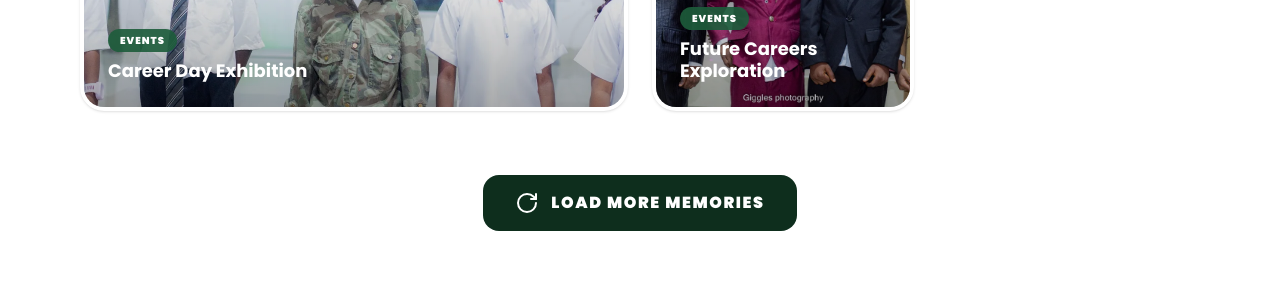
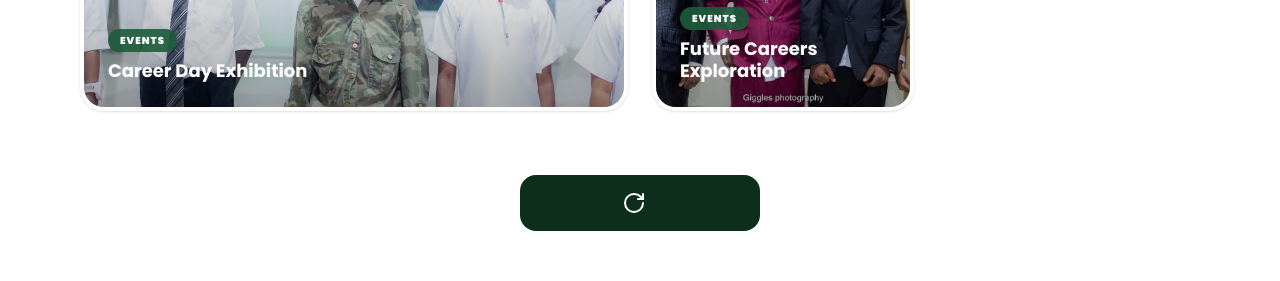
Before and after one commit to Ireoluuwa/elshaddaibaptistschools-ui, a Next.js app: page /gallery in a window 1280 px wide. Shown: the part 1510-1791 px from the top of the page. Built offline with nearby package versions, Linux system fonts and the light colour scheme; no server answers.

Commit message:
fix: update load more button styling and remove redundant text label

```diff
--- a/components/gallery/GalleryGrid.tsx
+++ b/components/gallery/GalleryGrid.tsx
@@ -64,10 +64,10 @@ const GalleryGrid = () => {
         <div className="mt-16 flex justify-center">
           <button
             onClick={() => setVisible((v) => v + LOAD_MORE_COUNT)}
-            className="flex h-14 min-w-60 cursor-pointer items-center justify-center overflow-hidden rounded-2xl bg-secondary px-8 text-white text-base font-black tracking-widest transition-all hover:bg-primary hover:rotate-1 hover:shadow-xl shadow-primary/20 group"
+            className="flex h-14 min-w-60 cursor-pointer items-center justify-center overflow-hidden rounded-2xl bg-secondary px-2 text-white text-base font-black tracking-widest transition-all hover:bg-primary hover:rotate-1 hover:shadow-xl shadow-primary/20 group"
           >
             <RotateCw size={24} className="mr-3 transition-transform group-hover:rotate-180 duration-500" />
-            <span>LOAD MORE MEMORIES</span>
+
           </button>
         </div>
       )}
```
